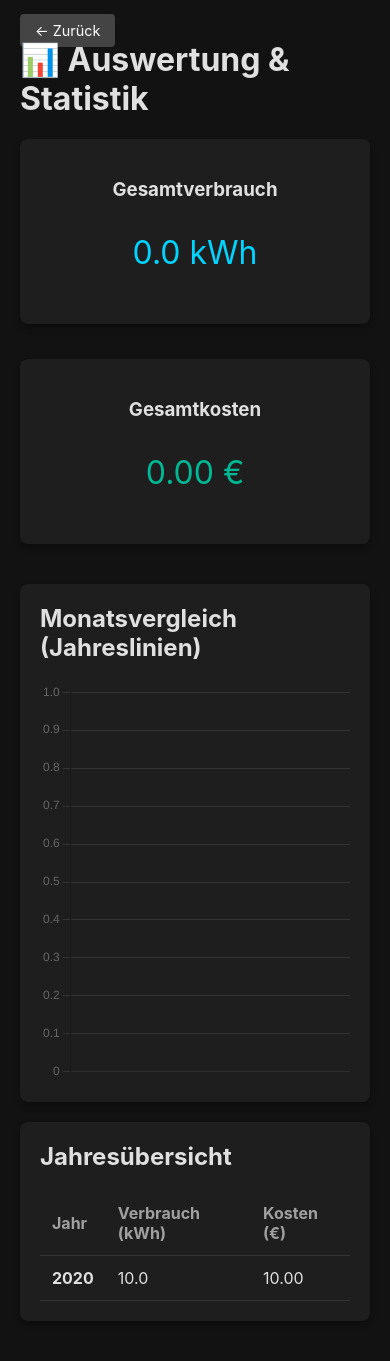
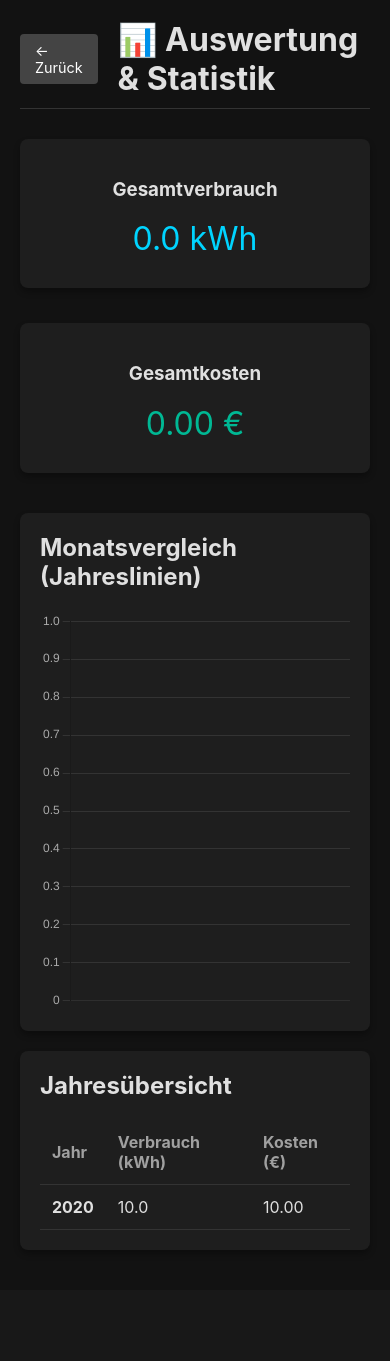
Before and after one commit to electiveDev/elektroauto-manager, a Flask app: template templates/stats.html in a window 390 px wide. After the commit the page ends 1230 px from the top, so only its background shows below. Run offline with Flask 3, Linux system fonts and the light colour scheme; the template is opened without the code that fills it: most values are stand-ins (such as "Sample title", 1, 10 or a date in 2020).

Commit message:
Enhance stats page layout and styling
Updated header styles and added responsive table for yearly data.

```diff
--- a/templates/stats.html
+++ b/templates/stats.html
@@ -9,19 +9,19 @@
 </head>
 <body>
     <div class="container">
-        <header>
-            <a href="{{ url_for('index') }}" class="btn-secondary">← Zurück</a>
-            <h1>📊 Auswertung & Statistik</h1>
+        <header style="display: flex; align-items: center; gap: 20px; margin-bottom: 30px; padding-bottom: 10px; border-bottom: 1px solid #333;">
+            <a href="{{ url_for('index') }}" class="btn-secondary" style="margin: 0;">← Zurück</a>
+            <h1 style="margin: 0;">📊 Auswertung & Statistik</h1>
         </header>
 
         <div class="form-grid" style="margin-bottom: 20px;">
             <div class="card" style="text-align:center;">
                 <h3>Gesamtverbrauch</h3>
-                <p style="font-size: 2em; color: var(--accent-color);">{{ "%.1f"|format(total_kwh) }} kWh</p>
+                <p style="font-size: 2em; color: var(--accent-color); margin: 10px 0;">{{ "%.1f"|format(total_kwh) }} kWh</p>
             </div>
             <div class="card" style="text-align:center;">
                 <h3>Gesamtkosten</h3>
-                <p style="font-size: 2em; color: var(--success-color);">{{ "%.2f"|format(total_cost) }} €</p>
+                <p style="font-size: 2em; color: var(--success-color); margin: 10px 0;">{{ "%.2f"|format(total_cost) }} €</p>
             </div>
         </div>
 
@@ -34,6 +34,7 @@
 
         <section class="card">
             <h2>Jahresübersicht</h2>
+            <div class="table-responsive">
                 <table>
                     <thead>
                         <tr>
@@ -52,14 +53,15 @@
                         {% endfor %}
                     </tbody>
                 </table>
+            </div>
         </section>
     </div>
 
     <script>
-        // Daten von Flask (Jinja2) an JS übergeben
         const chartData = {{ chart_data | tojson }};
+        const ctx = document.getElementById('comparisonChart').getContext('2d');
 
-        const ctx = document.getElementById('comparisonChart').getContext('2d');
+        // Chart Config (Dunkles Design angepasst)
         new Chart(ctx, {
             type: 'line',
             data: chartData,
@@ -69,10 +71,12 @@
                 scales: {
                     y: {
                         beginAtZero: true,
-                        grid: { color: '#333' }
+                        grid: { color: '#333' },
+                        ticks: { color: '#aaa' }
                     },
                     x: {
-                        grid: { color: '#333' }
+                        grid: { color: '#333' },
+                        ticks: { color: '#aaa' }
                     }
                 },
                 plugins: {
```
Lines whose indentation alone changed are shown as unchanged.
